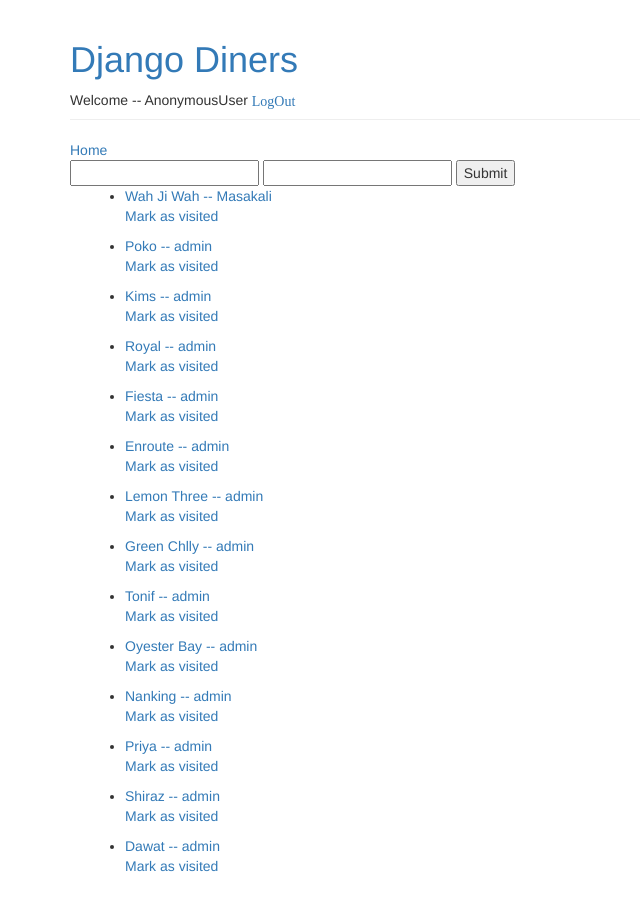
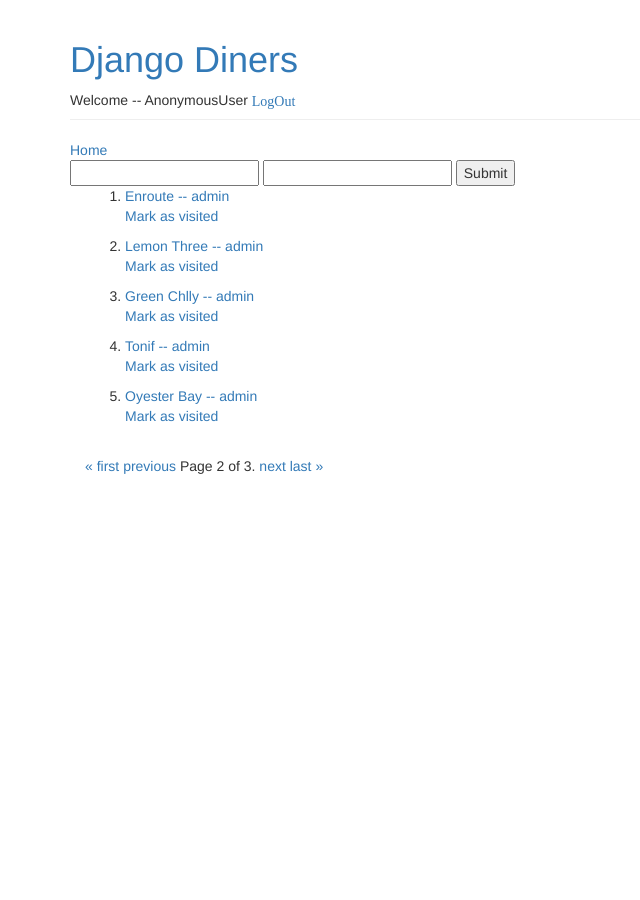
Before and after one commit to v786/swigger, a Django app: page /diners/?page=2 in a window 1280 px wide. Shown: the whole page, without its empty margins (0-640 px from the left). After the commit the page ends 474 px from the top, so only its background shows below. Run offline with Django 3.2, Linux system fonts and the light colour scheme; data comes from the database, SQL or seed files in the repository; both versions use the stored data as it was after the commit; some libraries are stand-ins or nearby versions.

Commit message:
Added paginator in index of diners

```diff
--- a/myenv/pip-selfcheck.json
+++ b/myenv/pip-selfcheck.json
@@ -1 +1 @@
-{"last_check":"2018-07-10T14:46:29Z","pypi_version":"10.0.1"}
+{"last_check":"2018-09-07T14:37:35Z","pypi_version":"10.0.1"}
--- a/swigger/diners/templates/diners/index.html
+++ b/swigger/diners/templates/diners/index.html
@@ -3,12 +3,29 @@
 {% block content %}
 
 {% if latest_diner_list %}
-    <ul>
+    <ol>
     {% for diner in latest_diner_list %}
         <li><a href="{% url 'diners:detail' diner.id %}">{{ diner.diner_name }} -- {{ diner.author }}</a></li>
         <p><a href="{% url 'diners:mark_visited' diner.id %}">Mark as visited</a></p>
     {% endfor %}
-    </ul>
+    </ol>
+    <div class="pagination">
+        <span class="step-links">
+            {% if latest_diner_list.has_previous %}
+                <a href="?page=1">&laquo; first</a>
+                <a href="?page={{ latest_diner_list.previous_page_number }}">previous</a>
+            {% endif %}
+
+            <span class="current">
+                Page {{ latest_diner_list.number }} of {{ latest_diner_list.paginator.num_pages }}.
+            </span>
+
+            {% if latest_diner_list.has_next %}
+                <a href="?page={{ latest_diner_list.next_page_number }}">next</a>
+                <a href="?page={{ latest_diner_list.paginator.num_pages }}">last &raquo;</a>
+            {% endif %}
+        </span>
+    </div>
 {% else %}
     <p>No Diners are available.</p>
 {% endif %}
--- a/swigger/diners/views.py
+++ b/swigger/diners/views.py
@@ -3,6 +3,7 @@ from django.http import HttpResponse, Http404
 from django.utils import timezone
 from .models import Diner, Review, Visited, Comment, Rating
 from .forms import PostForm, ReviewForm, CommentForm
+from django.core.paginator import EmptyPage, PageNotAnInteger, Paginator
 from django.contrib.auth import authenticate, login, logout
 
 # Create your views here.
@@ -25,7 +26,10 @@ def signout(request):
 
 def index(request):
   latest_diner_list = Diner.objects.order_by('-published_date')
-  context = {'latest_diner_list': latest_diner_list}
+  paginator = Paginator(latest_diner_list, 5)
+  page = request.GET.get('page')
+  diners = paginator.get_page(page)
+  context = {'latest_diner_list': diners}
   return render(request, 'diners/index.html', context)
 
 def detail(request, diner_id):
```
Also changed, not shown: swigger/db.sqlite3, 5 other files.
